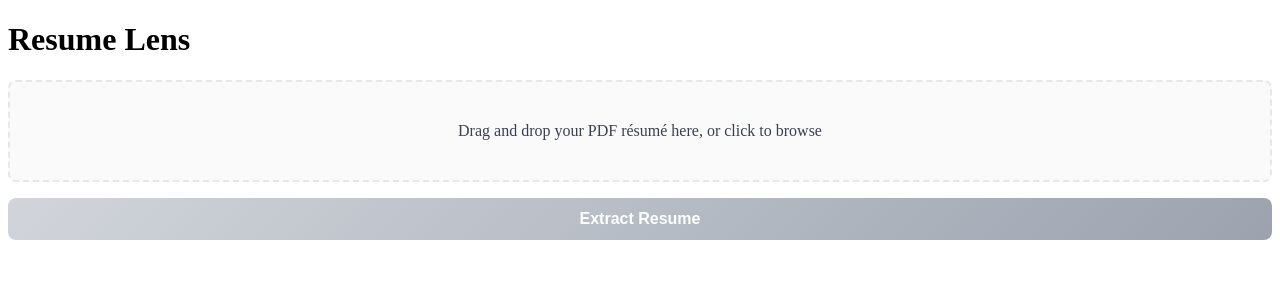
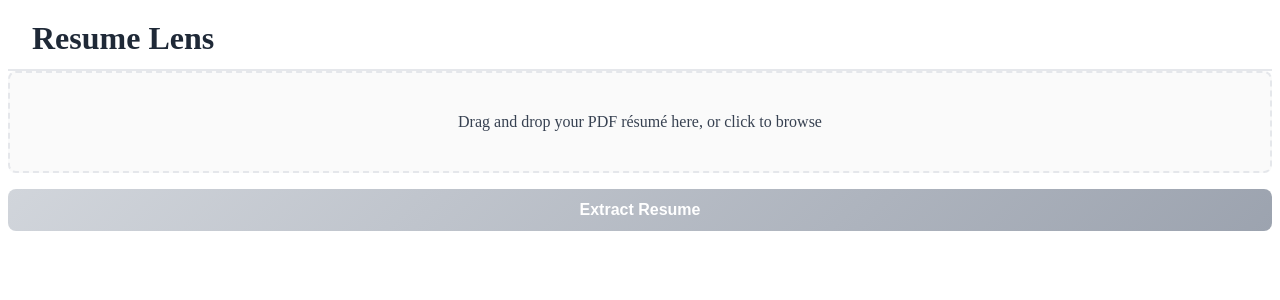
Before and after one commit to mwarman/resume-lens, a React (Vite) app in the folder packages/web/: page / in a window 1280 px wide. Shown: the top 300 px of the page. Built offline with nearby package versions, Linux system fonts and the light colour scheme.

Commit message:
Replace header text with Header component for improved UX

```diff
--- a/packages/web/src/App.tsx
+++ b/packages/web/src/App.tsx
@@ -4,6 +4,7 @@ import { ResumeLensError } from '@resume-lens/shared';
 
 import { extractResume, NetworkError } from './api/client';
 import { getErrorMessage, NETWORK_ERROR_MESSAGE } from './utils/error-messages';
+import Header from './components/Header';
 import UploadForm from './components/UploadForm';
 import LoadingState from './components/LoadingState';
 import ResultCard from './components/ResultCard';
@@ -53,7 +54,7 @@ const App = () => {
 
   return (
     <div>
-      <h1>Resume Lens</h1>
+      <Header />
       {isLoading && <LoadingState />}
       {!isLoading && !extractionResult && (
         <UploadForm onUpload={handleUpload} onStartSubmit={handleStartSubmit} error={error} />
```
